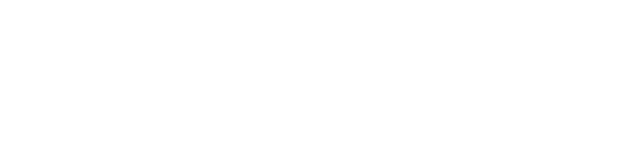
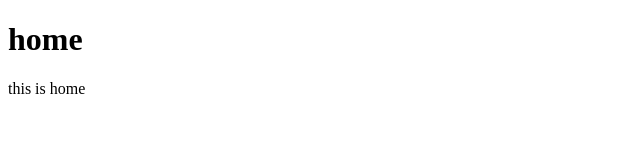
Before and after one commit to comingsoon941019/branch_practice, a plain HTML site: page index.html in a window 1280 px wide. Shown: the whole page, without its empty margins (0-640 px from the left). Drawn offline with Linux system fonts and the light colour scheme.

Commit message:
test collision

```diff
--- a/index.html
+++ b/index.html
@@ -6,6 +6,7 @@
   <title>my first branch checkout</title>
 </head>
 <body>
-
+  <h1>home</h1>
+  <p>this is home</p>
 </body>
 </html>
```
